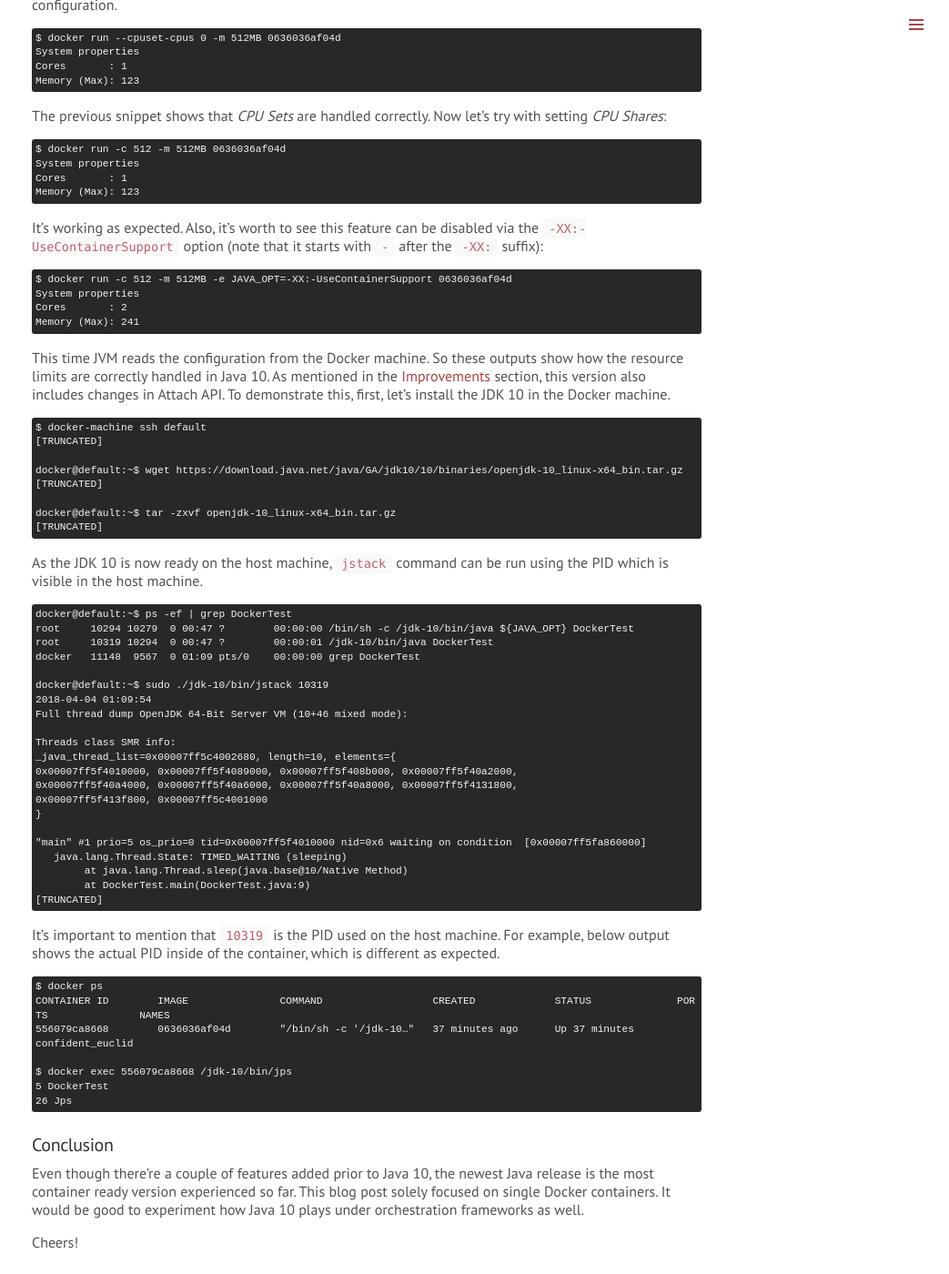
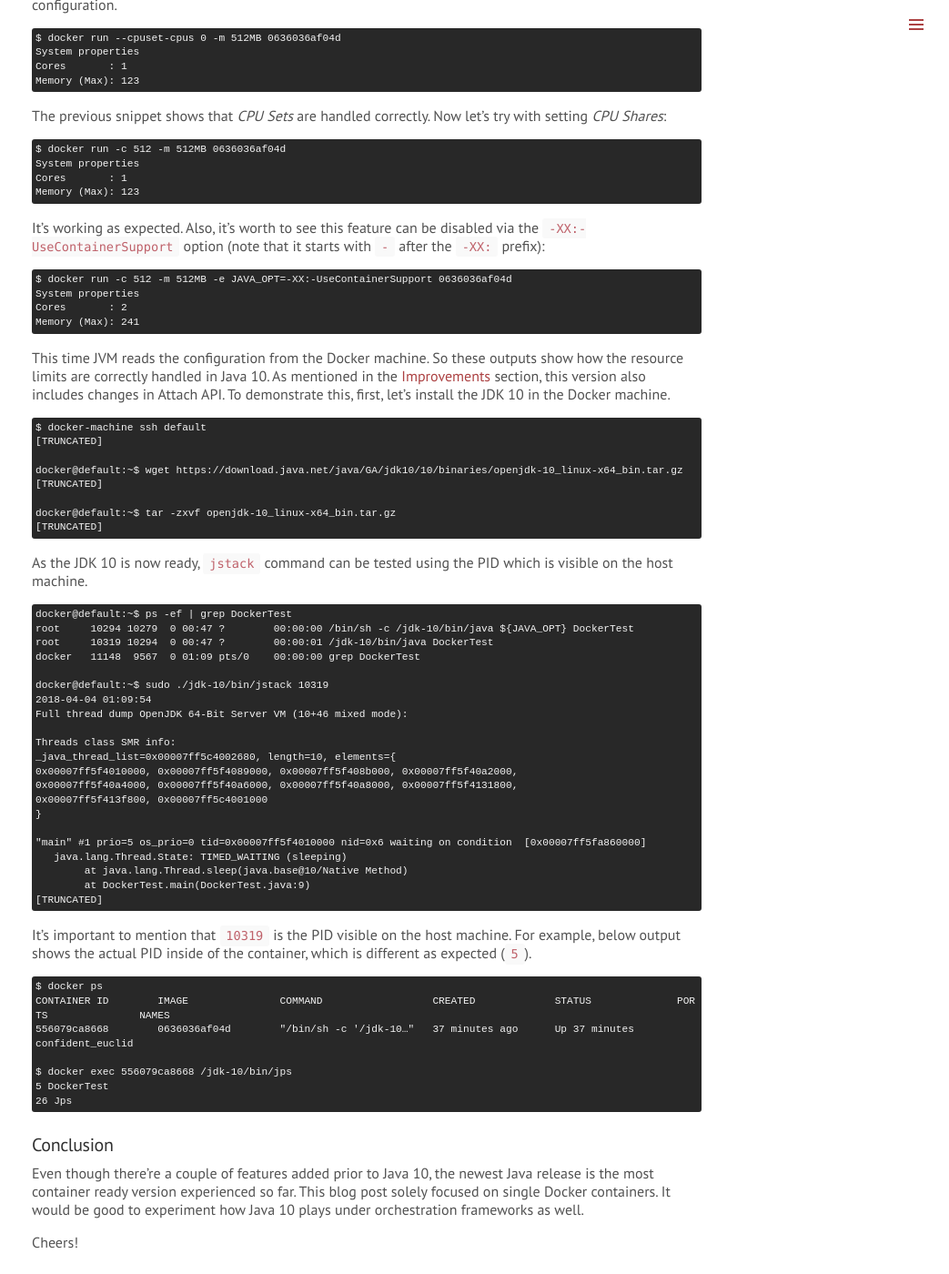
Before and after one commit to efekahraman/efekahraman.github.io, a Jekyll site: the page built from _posts/2018-04-02-docker-awareness-in-java.md, in a window 1280 px wide and 1400 px high, scrolled down 4358 px. Shown: the whole window at 91% size, without its empty margins (237-1280 px from the left). Built offline with Jekyll 4.4.1, drawn with Linux system fonts in a browser that asks for light colours; comment, search, counter and statistics services are not loaded.

Commit message:
Fixing typos in Docker Awareness in Java

```diff
--- a/_posts/2018-04-02-docker-awareness-in-java.md
+++ b/_posts/2018-04-02-docker-awareness-in-java.md
@@ -205,7 +205,7 @@ Cores       : 1
 Memory (Max): 123
 </div>
 
-It's working as expected. Also, it's worth to see this feature can be disabled via the `-XX:-UseContainerSupport` option (note that it starts with `-` after the `-XX:` suffix):
+It's working as expected. Also, it's worth to see this feature can be disabled via the `-XX:-UseContainerSupport` option (note that it starts with `-` after the `-XX:` prefix):
 
 <div class="console">$ docker run -c 512 -m 512MB -e JAVA_OPT=-XX:-UseContainerSupport 0636036af04d
 System properties
@@ -225,7 +225,7 @@ docker@default:~$ tar -zxvf openjdk-10_linux-x64_bin.tar.gz
 [TRUNCATED]
 </div>
 
-As the JDK 10 is now ready on the host machine, `jstack` command can be run using the PID which is visible in the host machine.
+As the JDK 10 is now ready, `jstack` command can be tested using the PID which is visible on the host machine.
 
 <div class="console">docker@default:~$ ps -ef | grep DockerTest
 root     10294 10279  0 00:47 ?        00:00:00 /bin/sh -c /jdk-10/bin/java ${JAVA_OPT} DockerTest
@@ -250,7 +250,7 @@ _java_thread_list=0x00007ff5c4002680, length=10, elements={
 [TRUNCATED]
 </div>
 
-It's important to mention that `10319` is the PID used on the host machine. For example, below output shows the actual PID inside of the container, which is different as expected.
+It's important to mention that `10319` is the PID visible on the host machine. For example, below output shows the actual PID inside of the container, which is different as expected (`5`).
 
 <div class="console">$ docker ps
 CONTAINER ID        IMAGE               COMMAND                  CREATED             STATUS              PORTS               NAMES
```
